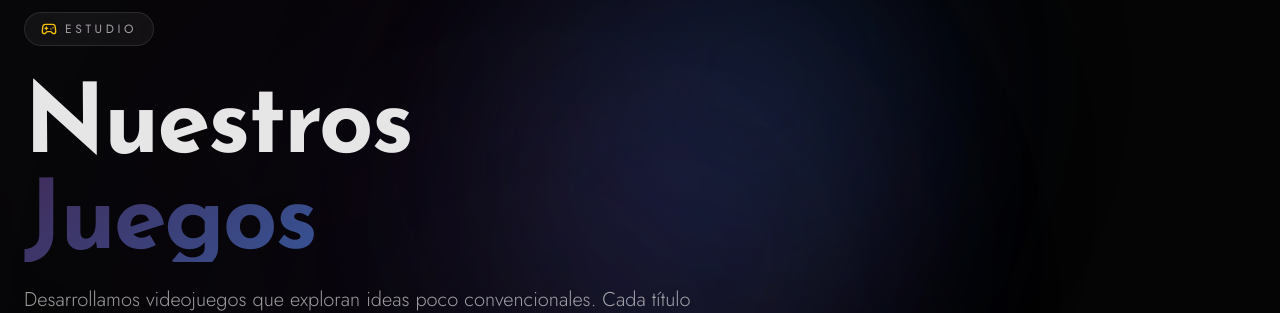
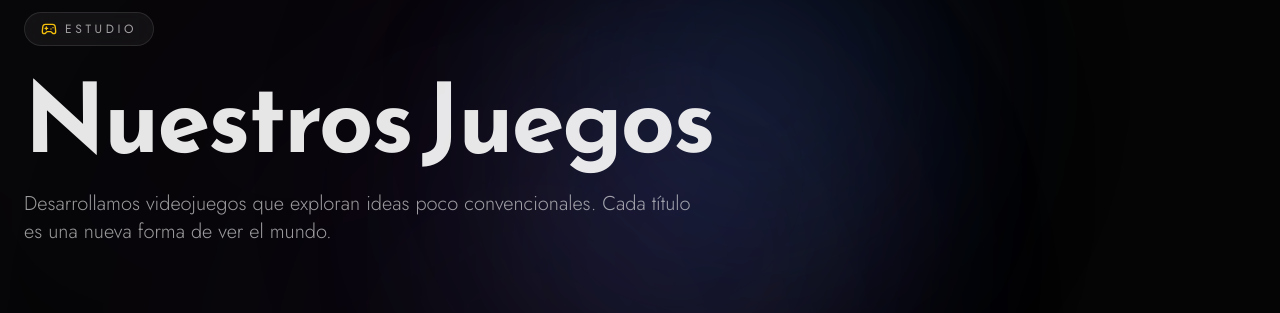
Before and after one commit to cronozul/3deseos.lab, a React (Vite) app: page /games in a window 1280 px wide. Shown: the part 196-509 px from the top of the page. Built offline with nearby package versions, Linux system fonts and the light colour scheme; no server answers.

Commit message:
style: Games page title todo blanco (sin gradiente)

```diff
--- a/src/pages/Games.jsx
+++ b/src/pages/Games.jsx
@@ -50,11 +50,8 @@ const Games = () => {
             </span>
           </div>
 
-          <h1 className="text-5xl sm:text-6xl md:text-7xl lg:text-8xl font-reem font-bold mb-6 tracking-tight leading-none">
-            <span className="text-white opacity-90 block">{t('games.title').split(' ')[0]}</span>
-            <span className="text-transparent bg-clip-text bg-brand-gradient block">
-              {t('games.title').split(' ').slice(1).join(' ')}
-            </span>
+          <h1 className="text-5xl sm:text-6xl md:text-7xl lg:text-8xl font-reem font-bold mb-6 tracking-tight leading-none text-white opacity-90">
+            {t('games.title')}
           </h1>
 
           <p className="text-white/60 font-light max-w-2xl text-base md:text-lg lg:text-xl leading-relaxed mx-auto md:mx-0">
```
